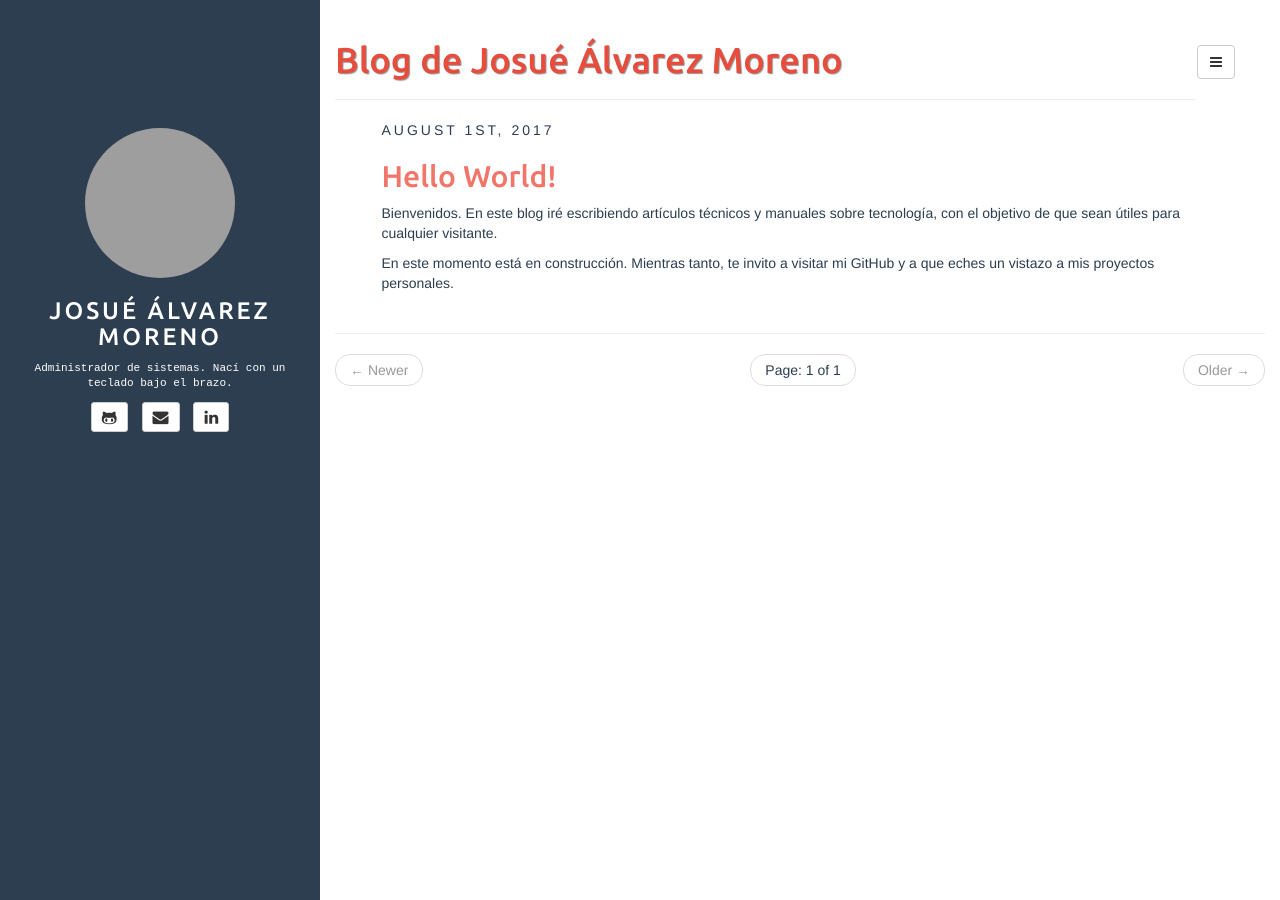
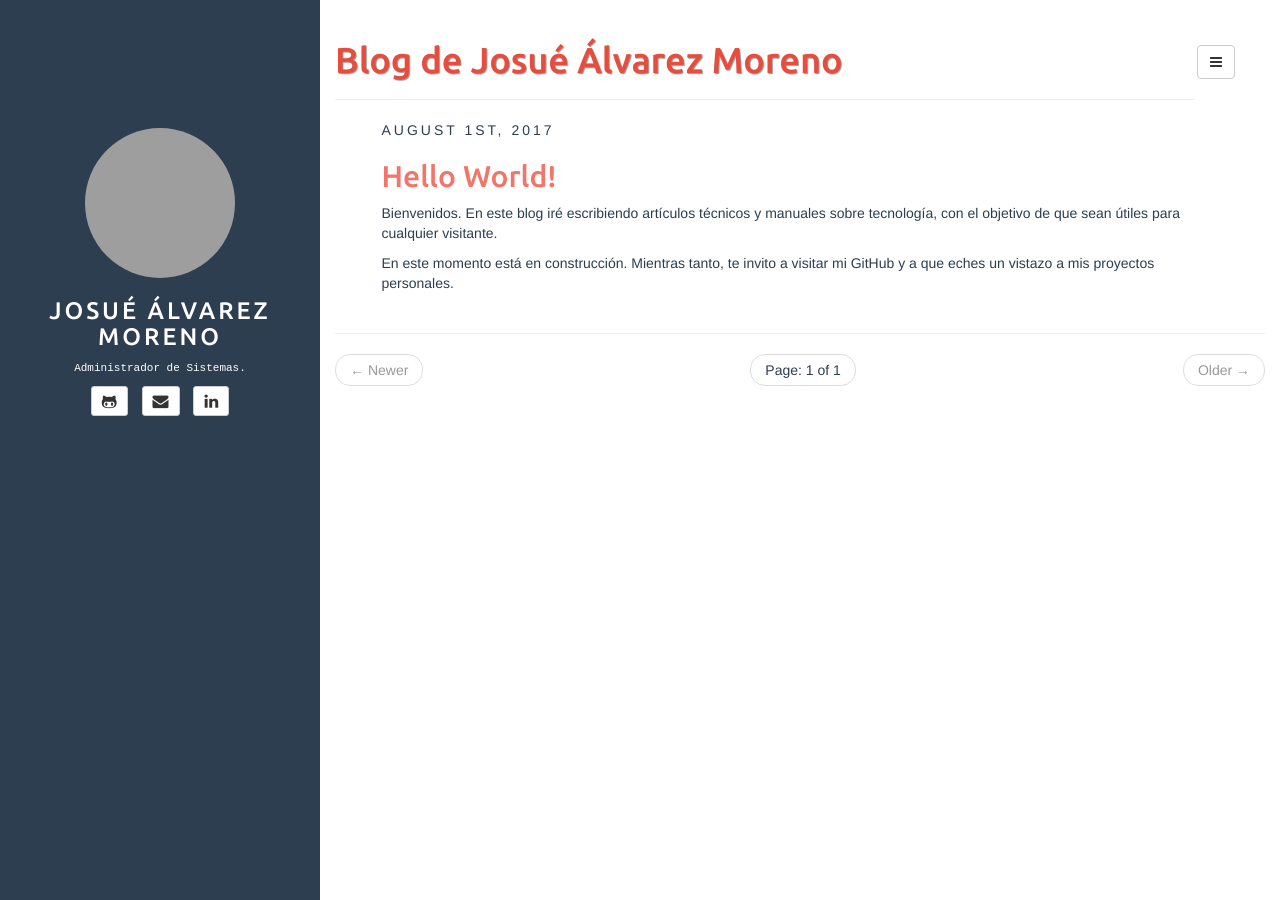
Before and after one commit to j-alvarez-moreno/j-alvarez-moreno.github.io, a Jekyll site: the page built from index.html, in a window 1280 px wide. Built offline with Jekyll 4.4.1, drawn with Linux system fonts in a browser that asks for light colours; the list of posts is cut into pages by our own code; grey boxes are pictures that could not be loaded.

```diff
--- a/_config.yml
+++ b/_config.yml
@@ -20,7 +20,7 @@
   email: blog@josuealvarezmoreno.com
   github: j-alvarez-moreno
   linkedin: josué-álvarez-moreno-b88896144
-  bio: Administrador de sistemas. Nací con un teclado bajo el brazo.
+  bio: Administrador de Sistemas.
   email_md5: da3470a132e93bfe23072dccad7e2956
 
 categories_path: categories.html
```
